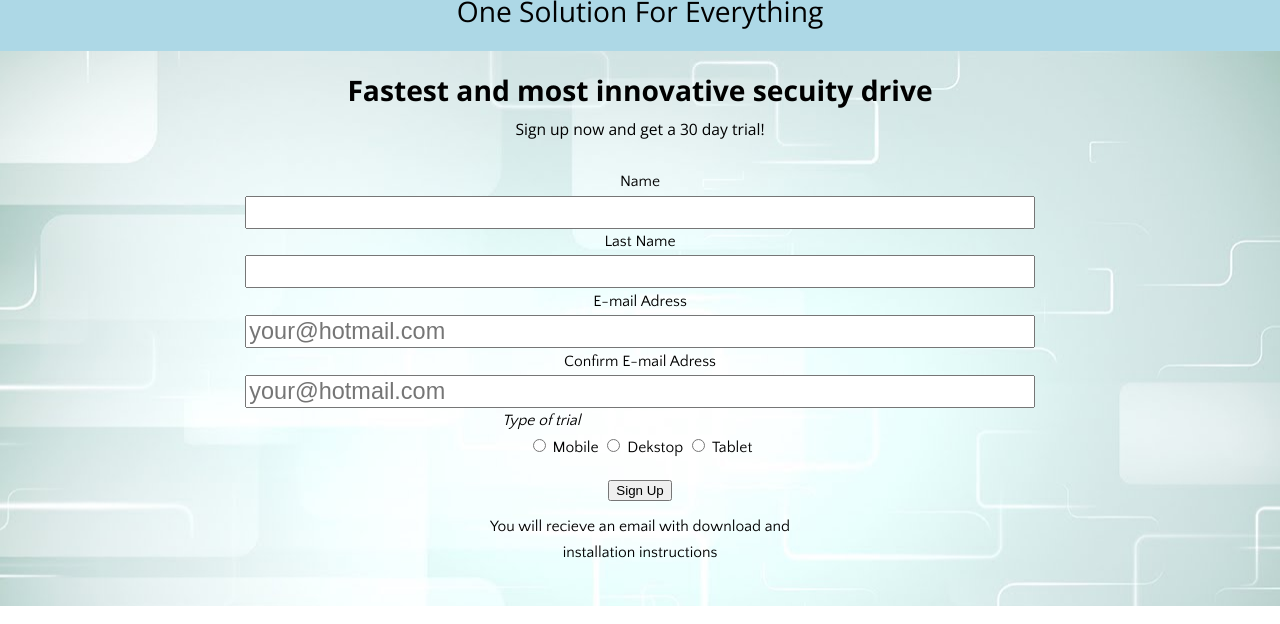
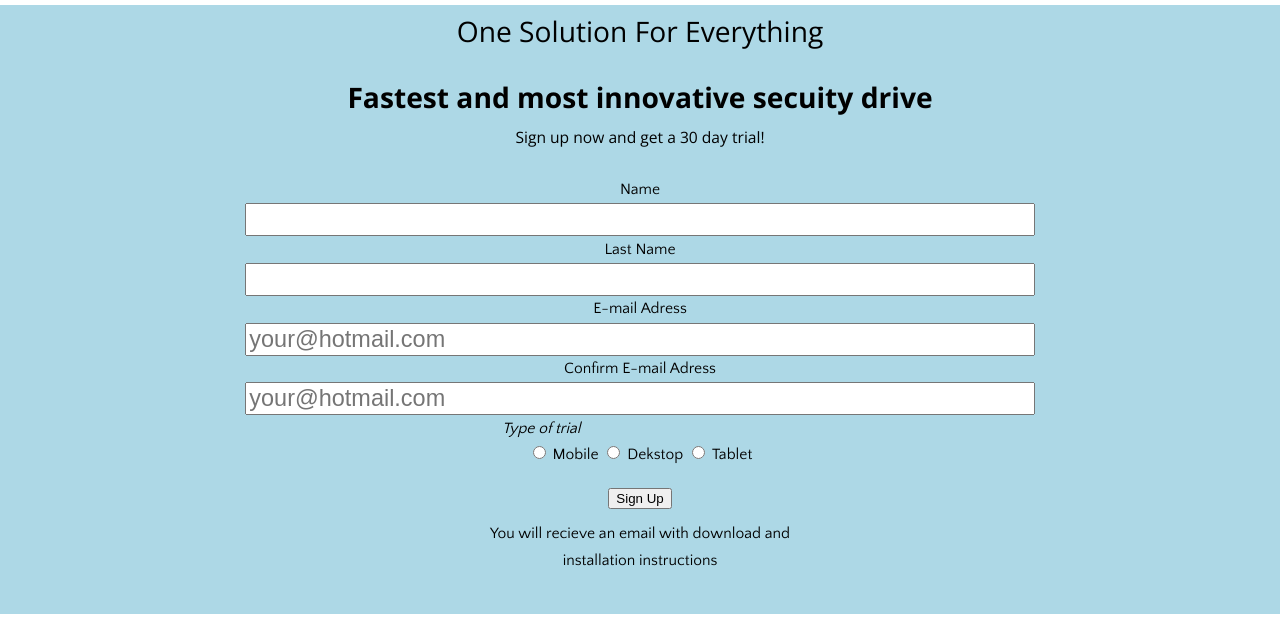
Before and after one commit to assem-el-merhi/sass-website, a plain HTML site: page sign-up.html in a window 1280 px wide. Shown: the part 99-723 px from the top of the page. Drawn offline with nearby package versions, Linux system fonts and the light colour scheme.

Commit message:
fixed issues

```diff
--- a/css/main.css
+++ b/css/main.css
@@ -132,10 +132,6 @@ background-color: #003366;
 padding-bottom: 2em;
 padding-top: 2em;
 
-}
-
-.section-trust {
-background-image: url(../images/white-back.jpg)
 }
 
 .section {
--- a/sign-up.html
+++ b/sign-up.html
@@ -33,15 +33,15 @@
 </header>
 
 <main role="main" id="main">
-  <div class="section intro peta island-1-2">
-    <p class="push-0">One Solution For Everything </p>
+  <div class=" intro peta section">
+    <p class="push-0 sign-head">One Solution For Everything </p>
   </div>
 
 <main role="main" id="main">
 
 
 
-<div class="section-trust intro peta island-1-2 push">
+<div class="section intro peta island-1-2">
     <h2 class="push-0">Fastest and most innovative secuity drive</h2>
     <p class="milli intro">Sign up now and get a 30 day trial!</p>
     <form>
```
Also changed, not shown: index.html (+4 -4 lines), images/saas-billboard.svg.
